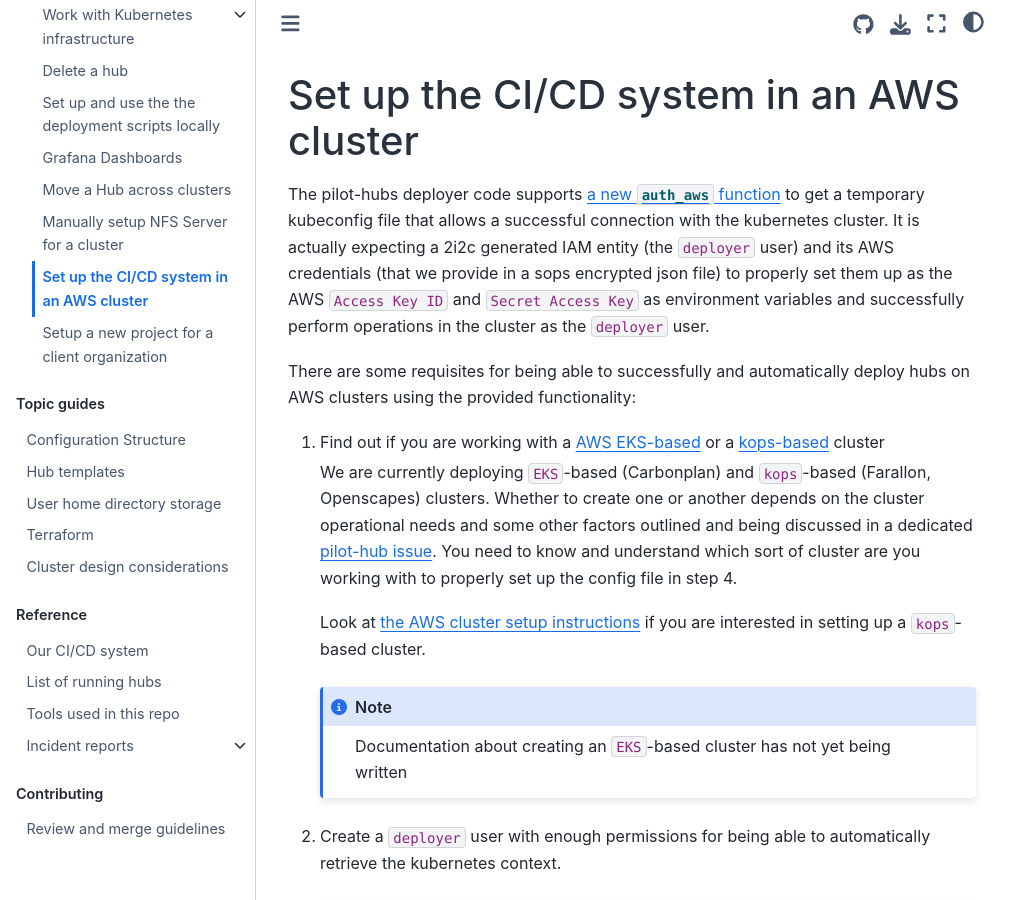
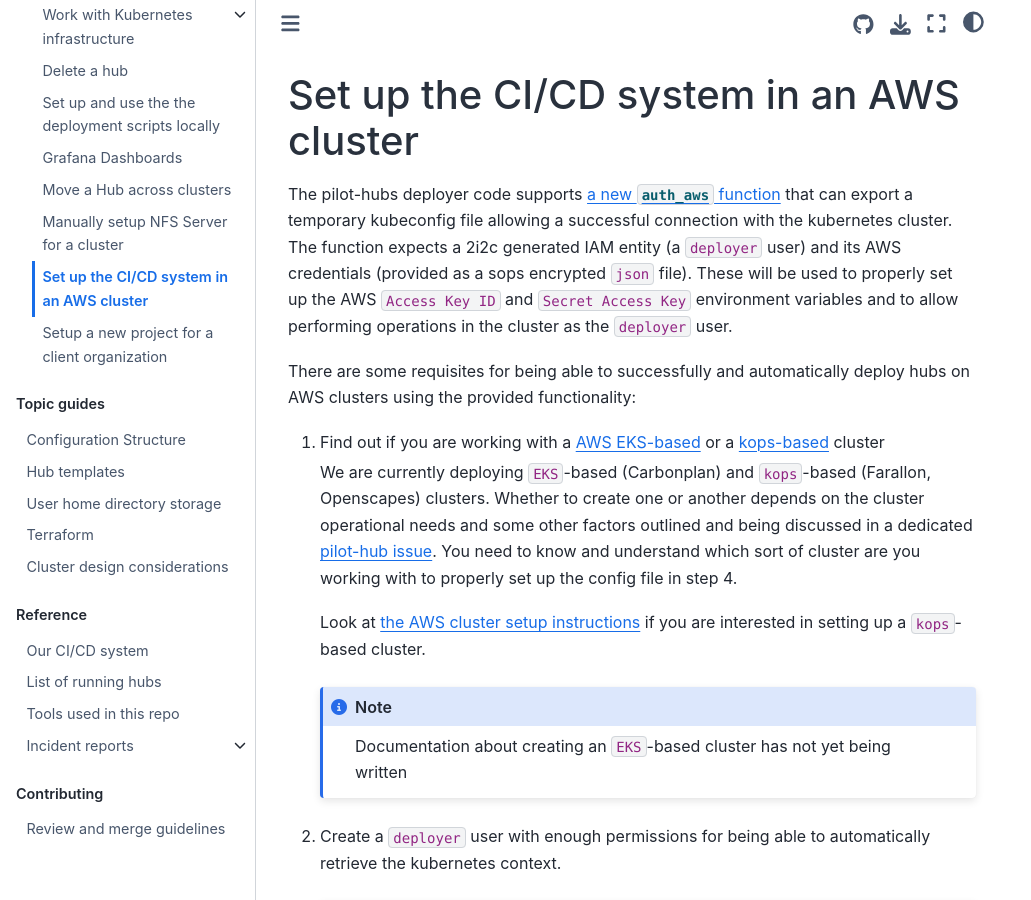
Before and after one commit to 2i2c-org/infrastructure, a Sphinx documentation site: the page built from docs/howto/operate/setup-ci-cd-aws.md, in a window 1280 px wide and 900 px high. Shown: the whole window, without its empty margins (0-1031 px from the left). Built offline with Sphinx 7.4.7 and the Sphinx Book theme 1.1.4, drawn with Linux system fonts in a browser that asks for light colours; pages that are not in the unit, such as notebooks, are missing from menus; the version number could not be read and is left out; some of the changed text lies outside the part shown.

Commit message:
Fix errors/typos/stuff as per @GeorgianaElena's suggestions

```diff
--- a/docs/howto/operate/setup-ci-cd-aws.md
+++ b/docs/howto/operate/setup-ci-cd-aws.md
@@ -2,12 +2,12 @@
 # Set up the CI/CD system in an AWS cluster
 
 The pilot-hubs deployer code supports [a new `auth_aws` function](https://github.com/2i2c-org/pilot-hubs/blob/e96e7bcded187870dc2e07d6626de8a12586ed32/deployer/hub.py#L126)
-to get a temporary kubeconfig file that allows a successful connection with the
+that can export a temporary kubeconfig file allowing a successful connection with the
 kubernetes cluster.
-It is actually expecting a 2i2c generated IAM entity (the `deployer` user) and its
-AWS credentials (that we provide in a sops encrypted json file) to properly set them up
-as the AWS `Access Key ID` and `Secret Access Key` as environment variables and
-successfully perform operations in the cluster as the `deployer` user.
+The function expects a 2i2c generated IAM entity (a `deployer` user) and its AWS
+credentials (provided as a sops encrypted `json` file). These will be used to properly
+set up the AWS `Access Key ID` and `Secret Access Key` environment variables and to
+allow performing operations in the cluster as the `deployer` user.
 
 There are some requisites for being able to successfully and automatically deploy hubs
 on AWS clusters using the provided functionality:
@@ -138,5 +138,8 @@
 5. Check if the cluster was added to the [CI deploy-hubs workflow](https://github.com/2i2c-org/pilot-hubs/blob/e96e7bcded187870dc2e07d6626de8a12586ed32/.github/workflows/deploy-hubs.yaml#L31-L36)
 
    :::{note}
-   We are conditionally installing `kops` if the provider is `aws` even with EKS-based cluster.
+   We are conditionally installing `kops` if the provider is `aws` even with EKS-based
+   cluster. Installing `kops` is easier than developing a more sophisticated CI/CD
+   specification to differentiate between `kops` and EKS-based clusters. It needs to be
+   fixed/improved in the future.
    :::
```
Also changed, not shown: docs/howto/operate/new-hub/aws.md (+4 -4 lines), docs/howto/operate/new-hub/index.md (+2 -2 lines), docs/reference/ci-cd.md (+3 -3 lines), docs/reference/tools.md (+2 -1 lines).
